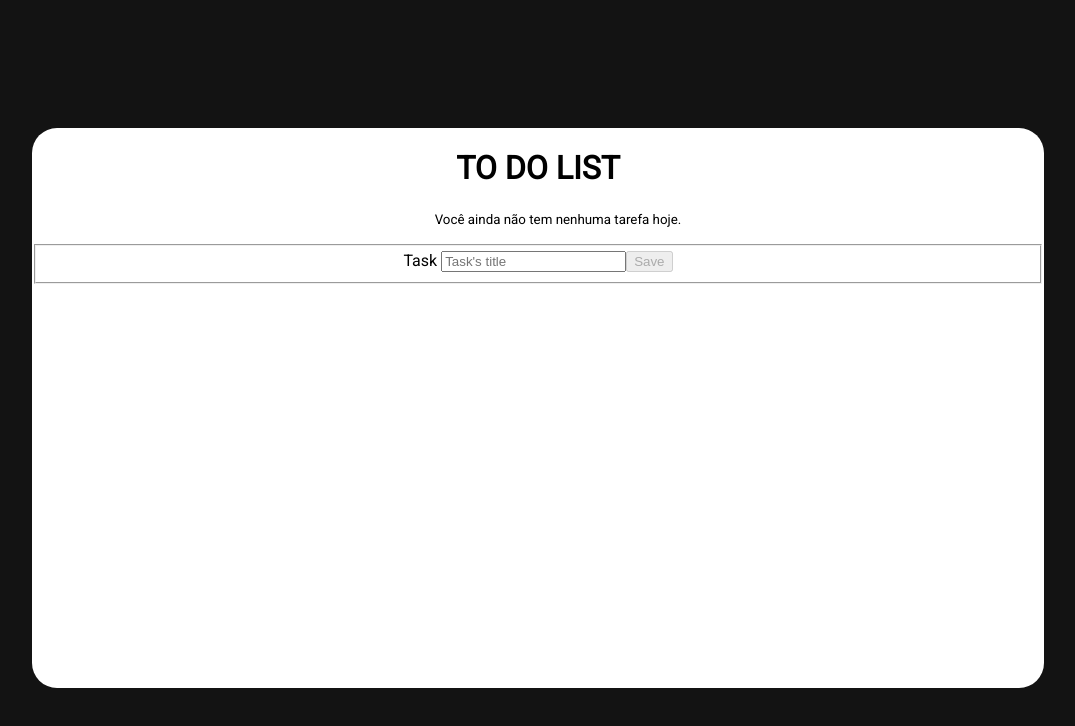
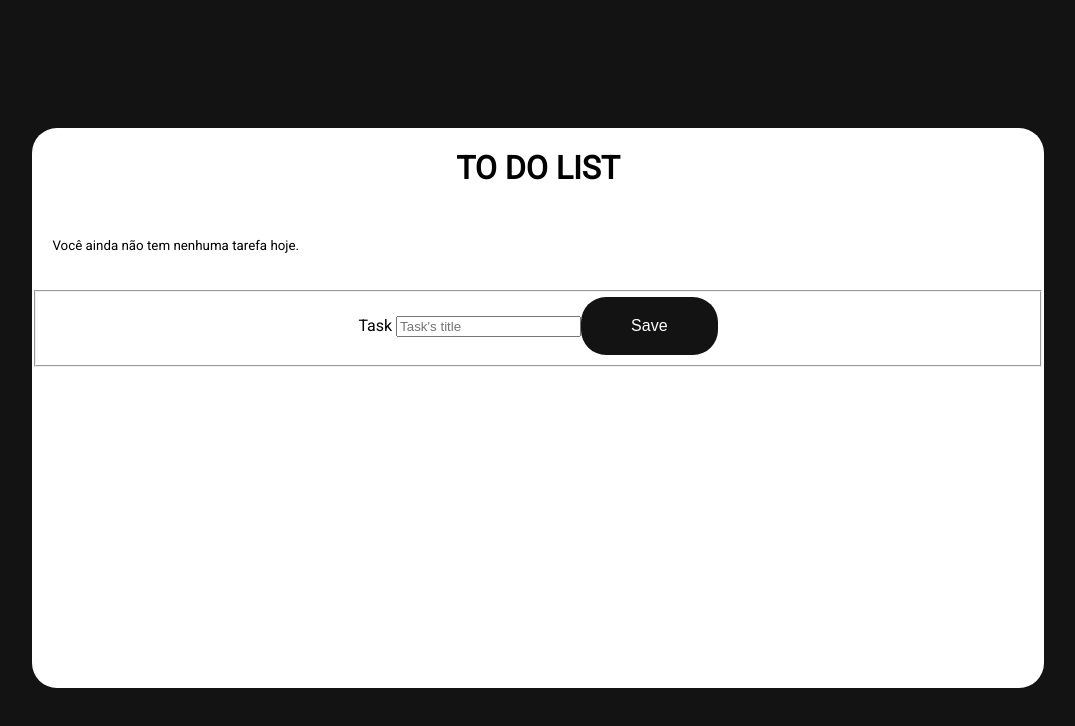
Before and after one commit to rene-kt/angular-to-do, an Angular app: page / in a window 1280 px wide. Shown: the top 726 px of the page, without its empty margins (102-1177 px from the left). Built offline with nearby package versions, Linux system fonts and the light colour scheme.

Commit message:
styling the page

```diff
--- a/src/app/app.component.html
+++ b/src/app/app.component.html
@@ -2,10 +2,10 @@
 
 <ul>
     <p *ngIf="todos.length == 0 "><small>Você ainda não tem nenhuma tarefa hoje.</small></p>
-    <li *ngFor="let todo of todos"> {{todo.id}} - {{todo.title}} -
-        <button *ngIf="!todo.done" (click)="markAsDone(todo)">Done</button> |
-        <button *ngIf="todo.done" (click)="markAsUndone(todo)">Undone</button> |
-        <button (click)="remove(todo)">Delete</button></li>
+    <li *ngFor="let todo of todos">{{todo.title}}
+        <button *ngIf="!todo.done" (click)="markAsDone(todo)">Done</button>
+        <button *ngIf="todo.done" (click)="markAsUndone(todo)">Undone</button>
+        <button (click)="remove(todo)" class="delete">Delete</button></li>
 
 </ul>
 
@@ -18,7 +18,7 @@
         </label>
         <input type="text" placeholder="Task's title" maxlength="60" formControlName="title">
         <small *ngIf="form.controls.title.invalid && !form.controls.title.pristine">Esse campo deve conter entre 3 e 60 caracteres</small>
-        <button [disabled]="form.invalid" (click)="add()">Save</button>
+        <button [disabled]="form.invalid" (click)="add()" class="button">Save</button>
     </fieldset>
 
 </form>
--- a/src/styles.css
+++ b/src/styles.css
@@ -18,7 +18,52 @@ div {
                     box-sizing: border-box;
                 }
 
+                .button {
+                    cursor: pointer;
+                }
+
                 h1 {
                     font-weight: 900;
                     text-transform: uppercase;
                 }
+
+                ul {
+                    text-align: left;
+                    margin: 10px;
+                    padding: 10px;
+                    list-style: none;
+                    background: #fff;
+                    border-radius: 25px;
+                }
+
+                li {
+                    margin: 10px;
+                    padding: 25px;
+                    font-size: 1em;
+                    font-weight: 500;
+                }
+
+                li>button {
+                    border: none;
+                    margin-right: 20px;
+                    background-color: #fff;
+                    font-size: 1em;
+                    float: right;
+                    opacity: 0.6;
+                }
+
+                li>button:hover {
+                    opacity: 1;
+                }
+
+                .button {
+                    background: #131313;
+                    border: none;
+                    color: #fff;
+                    border-radius: 25px;
+                    padding: 20px;
+                    padding-left: 50px;
+                    padding-right: 50px;
+                    font-weight: 500;
+                    font-size: 1em;
+                }
```
Lines whose indentation alone changed are shown as unchanged.
